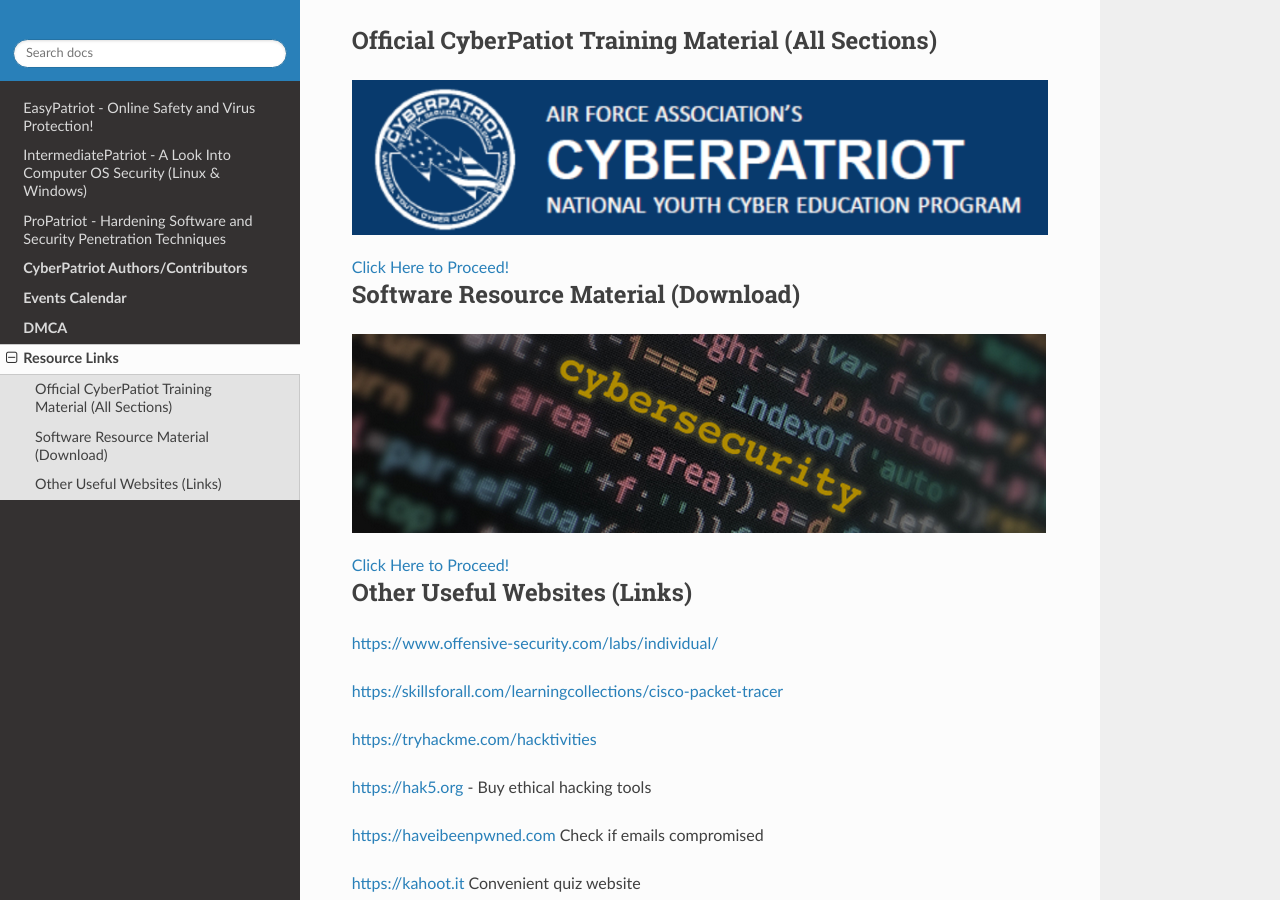
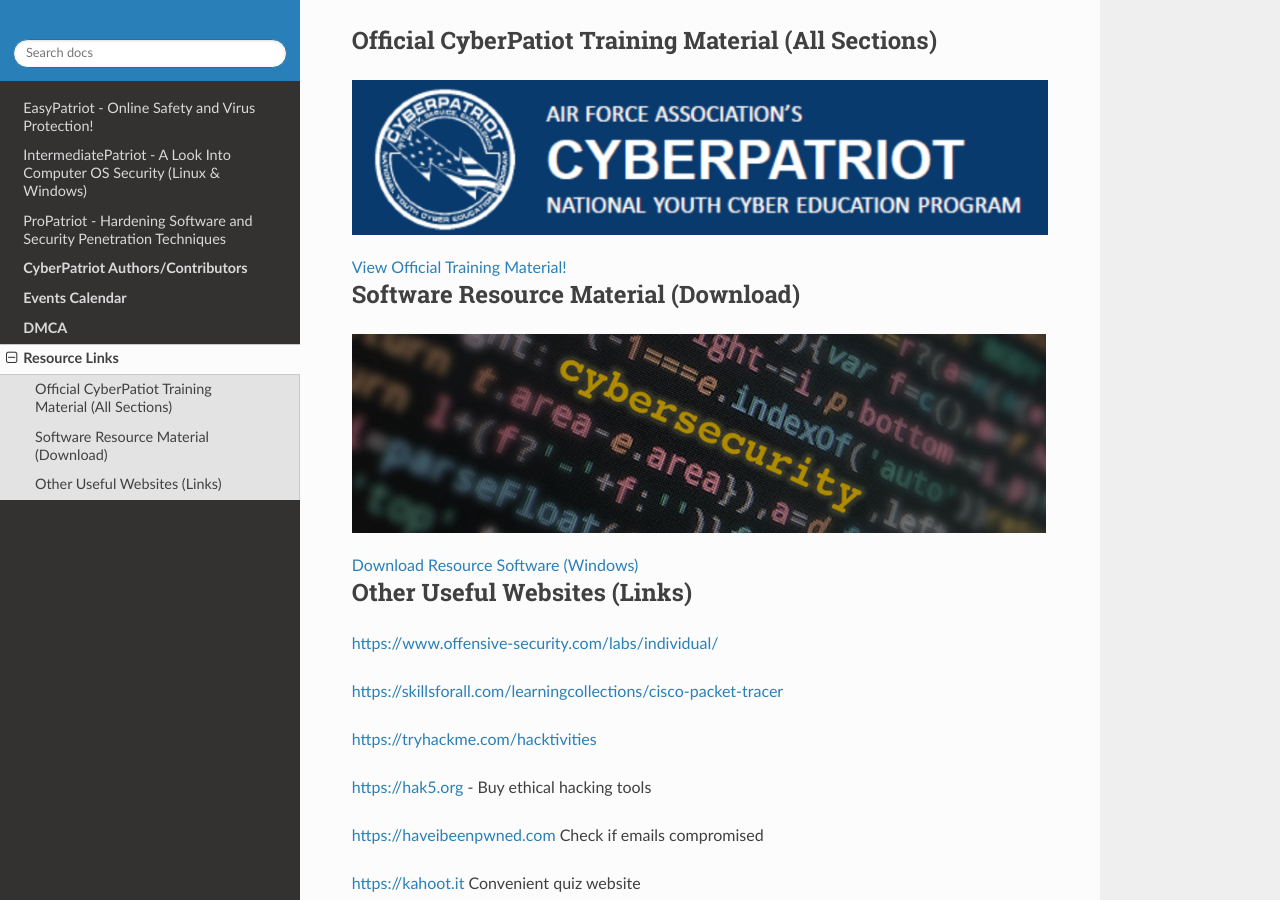
Before and after one commit to natt96z/cybersac, a Sphinx documentation site: the page built from docs/source/links.rst, in a window 1280 px wide and 900 px high, scrolled down 479 px. Built offline with Sphinx 7.4.7 and the Read the Docs theme 2.0.0, drawn with Linux system fonts in a browser that asks for light colours; pages that are not in the unit, such as notebooks, are missing from menus.

Commit message:
Update links.rst

```diff
--- a/docs/source/links.rst
+++ b/docs/source/links.rst
@@ -13,7 +13,7 @@
 
 .. raw:: html
 
-  <a href="https://drive.google.com/drive/folders/1BsNoljXXMoefJZo5dlee4wuzFmiNcxIN?usp=share_link" target="_blank">Click Here to Proceed!</a>
+  <a href="https://drive.google.com/drive/folders/1BsNoljXXMoefJZo5dlee4wuzFmiNcxIN?usp=share_link" target="_blank">View Official Training Material!</a>
 
 
 Software Resource Material (Download)
@@ -23,7 +23,7 @@
 
 .. raw:: html
 
-  <a href="https://drive.google.com/drive/folders/1OSgeOJkm7d3tgpXJZDgo66usUqQ6AcN7?usp=share_link" target="_blank">Click Here to Proceed!</a>
+  <a href="https://drive.google.com/drive/folders/1OSgeOJkm7d3tgpXJZDgo66usUqQ6AcN7?usp=share_link" target="_blank">Download Resource Software (Windows) </a>
 
 Other Useful Websites (Links)
 ~~~~~~~~~~~~~~~~~~~~~~~~~~~~~~~~~~~~~~~~~~~~~~~~~~~~~~~~~~~~~~
```
